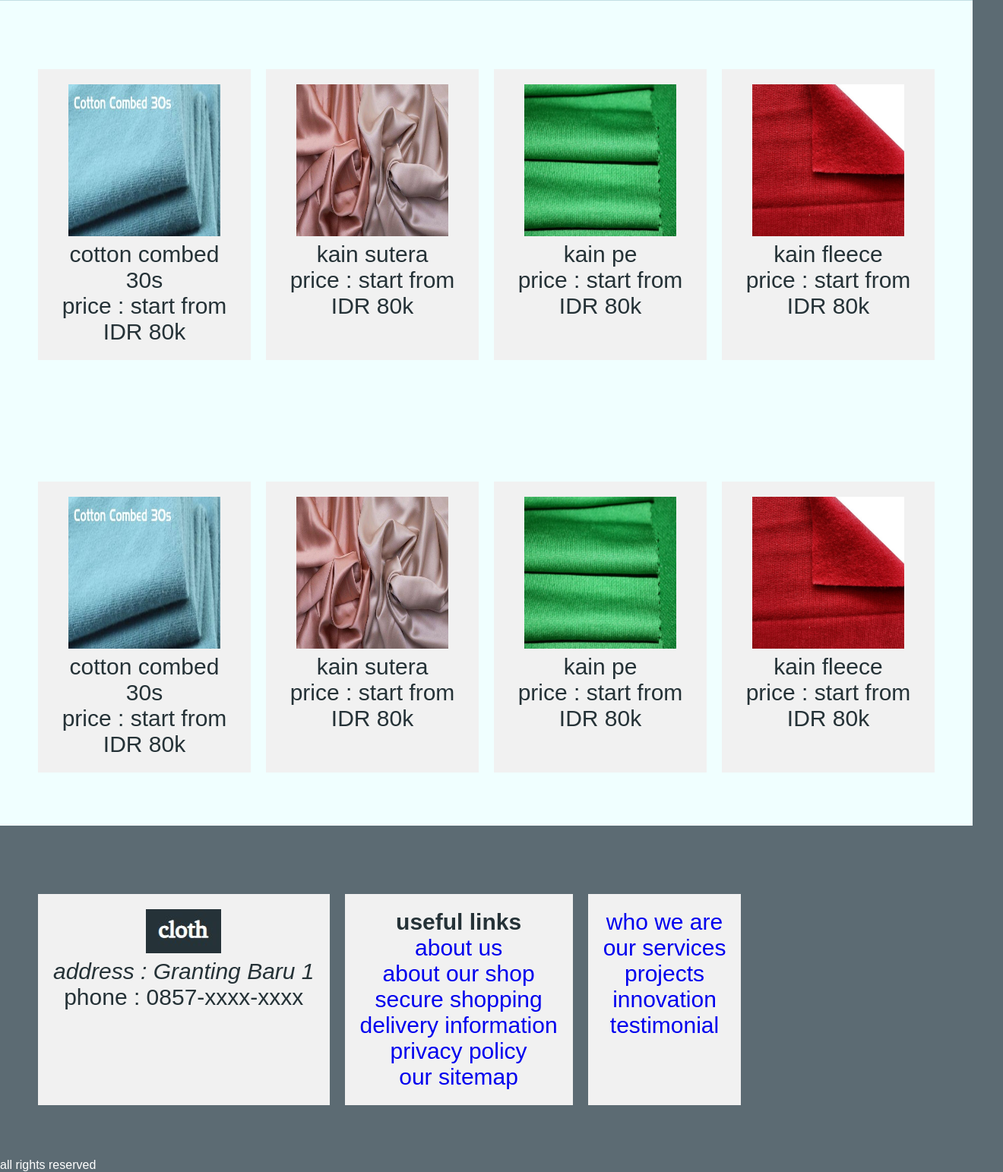
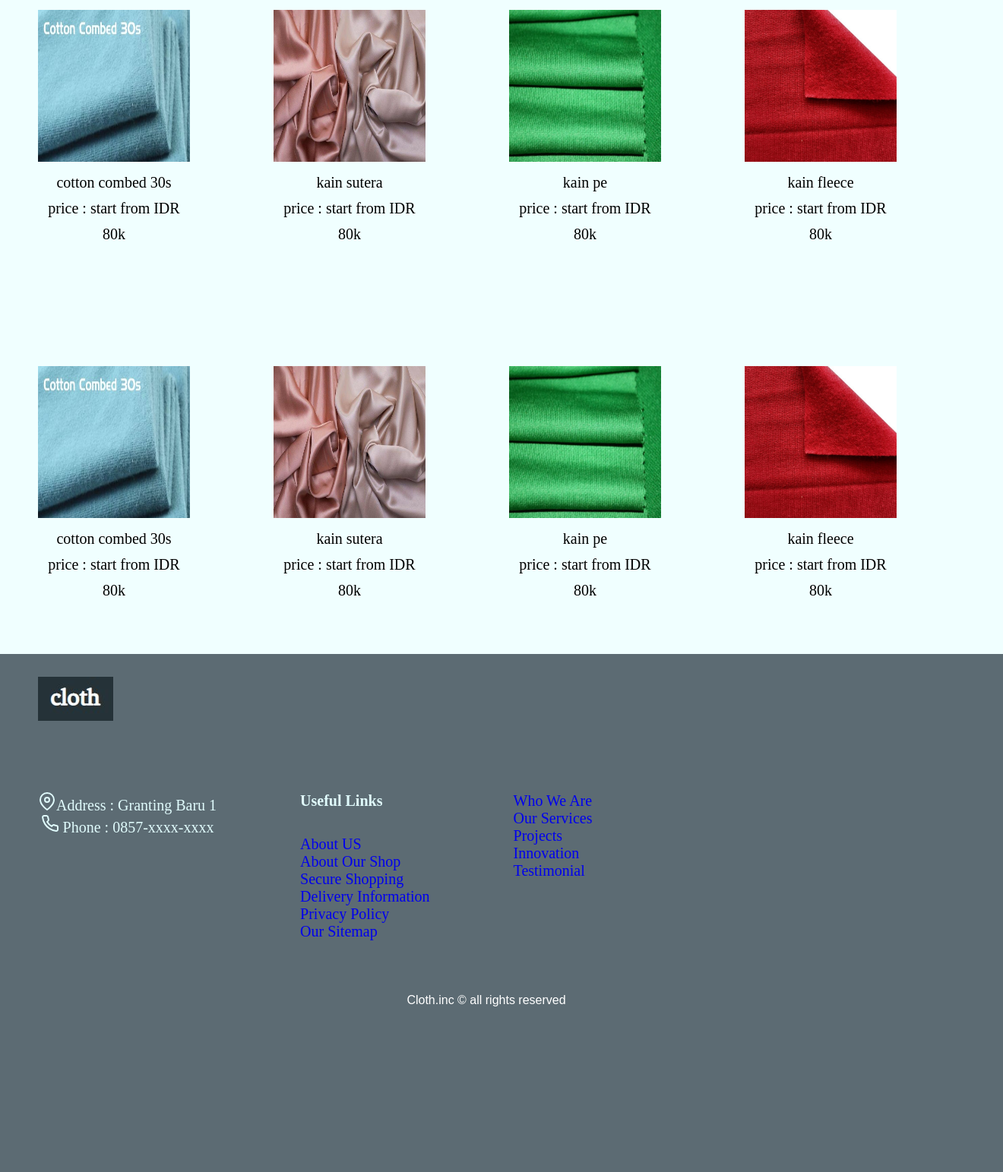
Before and after one commit to dimasfs07/cloth-online-shop, a website: page index.html in a window 1280 px wide. Shown: the part 743-2286 px from the top of the page at 76% size, 1320 px wide, since content can reach past the window. After the commit the page ends 2089 px from the top, so only its background shows below. Drawn offline with nearby package versions, Linux system fonts and the light colour scheme; a web font is replaced by a local one.

Commit message:
edit some css in footer and search bar
edit some css in footer and search bar and some minor correction

```diff
--- a/assets/style/style.css
+++ b/assets/style/style.css
@@ -71,6 +71,23 @@ body {
   margin: 0 0.5rem;
 }
 
+.search-bar > .search-container > form {
+  padding: 20px;
+  padding-top: 100px;
+  margin: 20px;
+}
+
+.search-bar > .search-container > form > input {
+  height: 50px;
+  width: 690px;
+  margin-left: 340px;
+}
+
+.search-bar > .search-container > form > button {
+  height: 50px;
+  width: 90px;
+}
+
 .flex-container {
   display: flex;
   flex-wrap: nowrap;
@@ -80,19 +97,47 @@ body {
 }
 
 .flex-container > div {
-  background-color: #f1f1f1;
-  color: #253237;
-  margin: 10px;
-  padding: 20px;
+  background-color: none;
+  color: var(--primary);
+  /* margin: 10px; */
+  padding: 10px;
+  padding-right: 100px;
   font-size: 30px;
   text-align: center;
   justify-content: space-between;
 }
 
-.search-container {
-  float: right;
-  margin-bottom: 100px;
-  align-content: center;
+.flex-container > div > p {
+  font-family: "Fenix";
+  font-size: 20px;
+  text-align: start;
+}
+
+.flex-container > div > span {
+  font-family: "Fenix";
+  font-size: 20px;
+  color: black;
+}
+
+/* .our-product {
+  display: flex;
+  flex-wrap: nowrap;
+  padding: 60px 40px;
+  margin-top: 20px;
+} */
+
+/* .our-product > .flex-container-product > div {
+  color: black;
+  padding: 10px;
+  font-size: 30px;
+  text-align: center;
+  justify-content: space-between;
+} */
+
+.information-section > .flex-container > .contact > ul > li {
+  list-style: none;
+  font-family: "Fenix";
+  font-size: 20px;
 }
 
 main {
@@ -115,7 +160,12 @@ main {
   font-size: 60px;
 }
 
+.logo-in-footer > img {
+  padding: 30px 30px 0px 50px;
+}
+
 footer {
-  text-align: left;
+  padding-bottom: 20px;
+  text-align: center;
   justify-content: space-between;
 }
--- a/index.html
+++ b/index.html
@@ -1,18 +1,21 @@
 <!DOCTYPE html>
 <html lang="en">
   <head>
-    <meta charset="UTF-8">
-    <meta http-equiv="X-UA-Compatible" content="IE=edge">
-    <meta name="viewport" content="width=device-width, initial-scale=1.0">
+    <meta charset="UTF-8" />
+    <meta http-equiv="X-UA-Compatible" content="IE=edge" />
+    <meta name="viewport" content="width=device-width, initial-scale=1.0" />
     <!-- Fonts -->
-    <link rel="preconnect" href="https://fonts.googleapis.com">
-    <link rel="preconnect" href="https://fonts.gstatic.com" crossorigin>
-    <link href="https://fonts.googleapis.com/css2?family=Fenix&display=swap" rel="stylesheet">
+    <link rel="preconnect" href="https://fonts.googleapis.com" />
+    <link rel="preconnect" href="https://fonts.gstatic.com" crossorigin />
+    <link
+      href="https://fonts.googleapis.com/css2?family=Fenix&display=swap"
+      rel="stylesheet"
+    />
     <!-- Feather Icons -->
     <!-- <script src="https://cdn.jsdelivr.net/npm/feather-icons/dist/feather.min.js"></script> -->
     <script src="node_modules/feather-icons/dist/feather.js"></script>
     <!-- Styles -->
-    <link rel="stylesheet" href="assets/style/style.css">
+    <link rel="stylesheet" href="assets/style/style.css" />
     <title>Cloth Online Shop</title>
   </head>
   <body>
@@ -36,118 +39,167 @@
 
     <!-- start of Main -->
     <main>
-
       <!-- search box -->
 
-
-
       <section class="search-bar">
-            <div class="flex-container">
         <div class="search-container">
           <form action="">
-                        <input type="text" placeholder="search.." name="search">
-                        <button type="submit">search</button>
+            <input type="text" placeholder="search.." name="search" />
+            <button type="submit"><i data-feather="search"></i></button>
           </form>
         </div>
-            </div>
-
       </section>
 
       <!-- end of search box -->
 
       <!-- Variant Product -->
 
-        <section class="our-product">
+      <div class="our-product">
         <div class="flex-container">
           <div>
-                    <img src="assets/img/black-shirt.jpg" width="200px" height="200px" alt="t-shirt"> <br>
+            <img
+              src="assets/img/black-shirt.jpg"
+              width="200px"
+              height="200px"
+              alt="t-shirt"
+            />
+            <br />
             <span>t-shirt</span>
           </div>
           <div>
-                    <img src="assets/img/cotton-combed.png" width="200px" height="200px" alt="garment"><br>
+            <img
+              src="assets/img/cotton-combed.png"
+              width="200px"
+              height="200px"
+              alt="garment"
+            /><br />
             <span>garment</span>
           </div>
 
           <div>
-                    <img src="assets/img/kemeja.png" width="200px" height="200px" alt="shirt"><br>
+            <img
+              src="assets/img/kemeja.png"
+              width="200px"
+              height="200px"
+              alt="shirt"
+            /><br />
             <span>shirt</span>
           </div>
 
           <div>
-                    <img src="assets/img/training-suit1.png" width="200px" height="200px" alt="training-suit"><br>
+            <img
+              src="assets/img/training-suit1.png"
+              width="200px"
+              height="200px"
+              alt="training-suit"
+            /><br />
             <span>training suit</span>
           </div>
         </div>
-        </section>
-
+      </div>
 
       <!-- end of variant product -->
-
 
       <!-- Featured Product -->
 
       <section class="featured-product">
-
         <p>Featured Product</p>
-
 
         <div class="flex-container">
           <div>
-                        <img src="assets/img/cotton-combed-30s-kain.jpg" width="200px" height="200px" alt="cotton-combed-30s"> <br>
-                        <span>cotton combed 30s</span> <br>
+            <img
+              src="assets/img/cotton-combed-30s-kain.jpg"
+              width="200px"
+              height="200px"
+              alt="cotton-combed-30s"
+            />
+            <br />
+            <span>cotton combed 30s</span> <br />
             <span>price : start from IDR 80k</span>
           </div>
           <div>
-                        <img src="assets/img/ilustasi-kain-sutra-atau-sutera.jpg" width="200px" height="200px" alt="kain-sutera"><br>
-                        <span>kain sutera</span> <br>
+            <img
+              src="assets/img/ilustasi-kain-sutra-atau-sutera.jpg"
+              width="200px"
+              height="200px"
+              alt="kain-sutera"
+            /><br />
+            <span>kain sutera</span> <br />
             <span>price : start from IDR 80k</span>
           </div>
 
           <div>
-                        <img src="assets/img/Kain-PE-DK-002.jpg" width="200px" height="200px" alt="kain-pe"><br>
-                        <span>kain pe</span> <br>
+            <img
+              src="assets/img/Kain-PE-DK-002.jpg"
+              width="200px"
+              height="200px"
+              alt="kain-pe"
+            /><br />
+            <span>kain pe</span> <br />
             <span>price : start from IDR 80k</span>
           </div>
 
           <div>
-                        <img src="assets/img/kain-fleece.jpg" width="200px" height="200px" alt="fleece"><br>
-                        <span>kain fleece</span> <br>
+            <img
+              src="assets/img/kain-fleece.jpg"
+              width="200px"
+              height="200px"
+              alt="fleece"
+            /><br />
+            <span>kain fleece</span> <br />
             <span>price : start from IDR 80k</span>
           </div>
-
         </div>
 
         <div class="flex-container">
           <div>
-                        <img src="assets/img/cotton-combed-30s-kain.jpg" width="200px" height="200px" alt="cotton-combed-30s"> <br>
-                        <span>cotton combed 30s</span> <br>
+            <img
+              src="assets/img/cotton-combed-30s-kain.jpg"
+              width="200px"
+              height="200px"
+              alt="cotton-combed-30s"
+            />
+            <br />
+            <span>cotton combed 30s</span> <br />
             <span>price : start from IDR 80k</span>
           </div>
           <div>
-                        <img src="assets/img/ilustasi-kain-sutra-atau-sutera.jpg" width="200px" height="200px" alt="kain-sutera"> <br>
-                        <span>kain sutera</span> <br>
+            <img
+              src="assets/img/ilustasi-kain-sutra-atau-sutera.jpg"
+              width="200px"
+              height="200px"
+              alt="kain-sutera"
+            />
+            <br />
+            <span>kain sutera</span> <br />
             <span>price : start from IDR 80k</span>
           </div>
 
           <div>
-                        <img src="assets/img/Kain-PE-DK-002.jpg" width="200px" height="200px" alt="kain-pe"> <br>
-                        <span>kain pe</span> <br>
+            <img
+              src="assets/img/Kain-PE-DK-002.jpg"
+              width="200px"
+              height="200px"
+              alt="kain-pe"
+            />
+            <br />
+            <span>kain pe</span> <br />
             <span>price : start from IDR 80k</span>
           </div>
 
           <div>
-                        <img src="assets/img/kain-fleece.jpg" width="200px" height="200px" alt="fleece"> <br>
-                        <span>kain fleece</span> <br>
+            <img
+              src="assets/img/kain-fleece.jpg"
+              width="200px"
+              height="200px"
+              alt="fleece"
+            />
+            <br />
+            <span>kain fleece</span> <br />
             <span>price : start from IDR 80k</span>
           </div>
-
         </div>
-
-
       </section>
-
-
-
 
       <!-- End of Featured Product -->
 
@@ -156,14 +208,48 @@
                 lorem ipsum dolor sit amet
                </section>
         </div> -->
-
-
     </main>
     <!-- end of Main -->
 
     <!-- start of Footer -->
+    <section class="logo-in-footer">
+      <img src="assets/img/logo.jpg" alt="logo-cloth" />
+    </section>
+
+    <div class="information-section">
+      <div class="flex-container">
+        <div class="contact">
+          <ul>
+            <li>
+              <p><i data-feather="map-pin"></i>Address : Granting Baru 1</p>
+            </li>
+            <li>
+              <p><i data-feather="phone"></i> Phone : 0857-xxxx-xxxx</p>
+            </li>
+          </ul>
+        </div>
+        <div>
+          <p><b>Useful Links</b></p>
+          <br />
+          <p><a href="#">About US</a></p>
+          <p><a href="#">About Our Shop</a></p>
+          <p><a href="#">Secure Shopping</a></p>
+          <p><a href="#">Delivery Information</a></p>
+          <p><a href="#">Privacy Policy</a></p>
+          <p><a href="#">Our Sitemap</a></p>
+        </div>
+        <div>
+          <p><a href="#">Who We Are</a></p>
+          <p><a href="#">Our Services</a></p>
+          <p><a href="#">Projects</a></p>
+          <p><a href="#">Innovation</a></p>
+          <p><a href="#">Testimonial</a></p>
+        </div>
+      </div>
+    </div>
+
     <footer>
-        <div class="flex-container">
+      <!-- <div class="flex-container">
             <div>
                 <img src="assets/img/logo.jpg" alt="logo-cloth">
                 <p><address>address : Granting Baru 1</address></p>
@@ -186,14 +272,14 @@
                 <p><a href="#">testimonial</a></p>
 
             </div>
-        </div>
-        <p>all rights reserved</p>
+        </div> -->
+      <p>Cloth.inc &#169 all rights reserved</p>
     </footer>
     <!-- end of Footer -->
 
     <!-- Feather Icons -->
     <script>
-        feather.replace()
+      feather.replace();
     </script>
   </body>
 </html>
```
Lines whose indentation alone changed are shown as unchanged.
